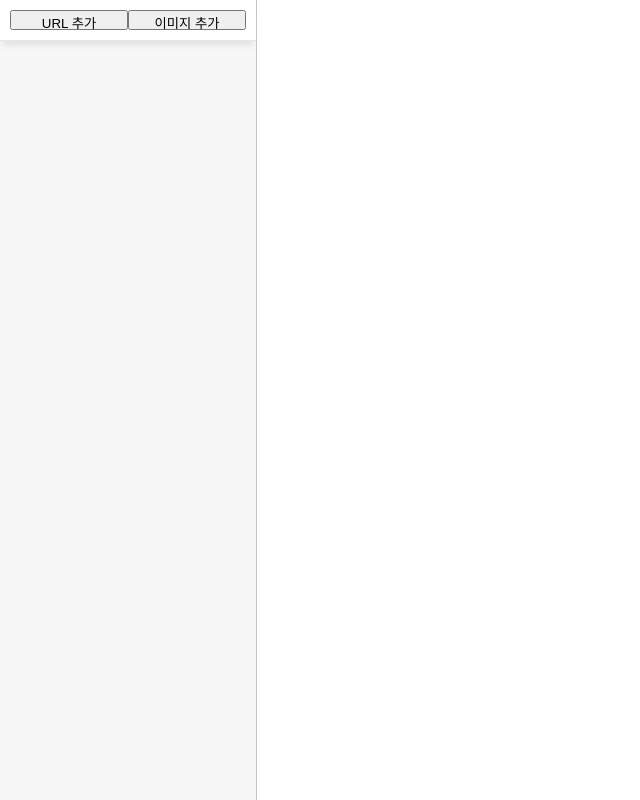
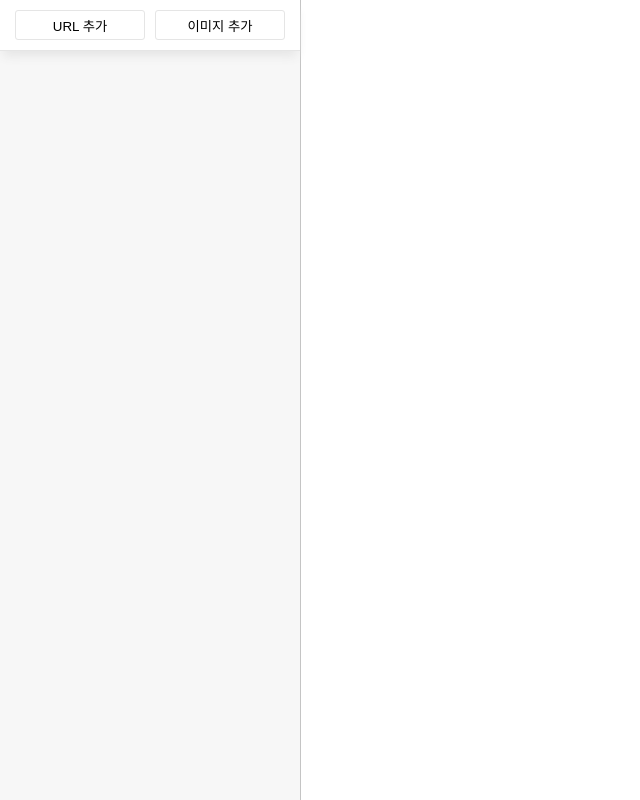
Before and after one commit to josubin47/business-canvas-test, a React (Create React App) app: page / in a window 1280 px wide. Shown: the whole page, without its empty margins (0-640 px from the left). Built offline with nearby package versions, Linux system fonts and the light colour scheme.

Commit message:
design: 버튼 디자인 수정

```diff
--- a/src/components/SideBar/index.tsx
+++ b/src/components/SideBar/index.tsx
@@ -16,24 +16,30 @@ export default function SideBar() {
 const Section = styled.section`
   display: flex;
   flex: none;
-  width: 20%;
-  min-width: 250px;
+  width: 300px;
   background-color: #f7f7f7;
   border-right: 1px solid #c4c4c4;
 `;
 
 const ButtonContainer = styled.div`
   background-color: #ffffff;
-  height: 20px;
+  height: 30px;
   width: 100%;
   border-bottom: 0.2px solid #e5e5e5;
-  box-shadow: 0 8px 5px -3px #e5e5e5;
+  box-shadow: 0 8px 10px -3px #e5e5e5;
+  display: flex;
+  justify-content: center;
+  align-items: center;
   padding: 10px;
 `;
 
 const Button = styled.button`
-  width: 50%;
-  height: 100%;
+  width: 130px;
+  height: 30px;
+  background-color: #ffffff;
+  border: 1.5px solid #e5e5e5;
+  border-radius: 3px;
+  margin: 0 5px;
 `;
 
 const ListContainer = styled.div``;
```
